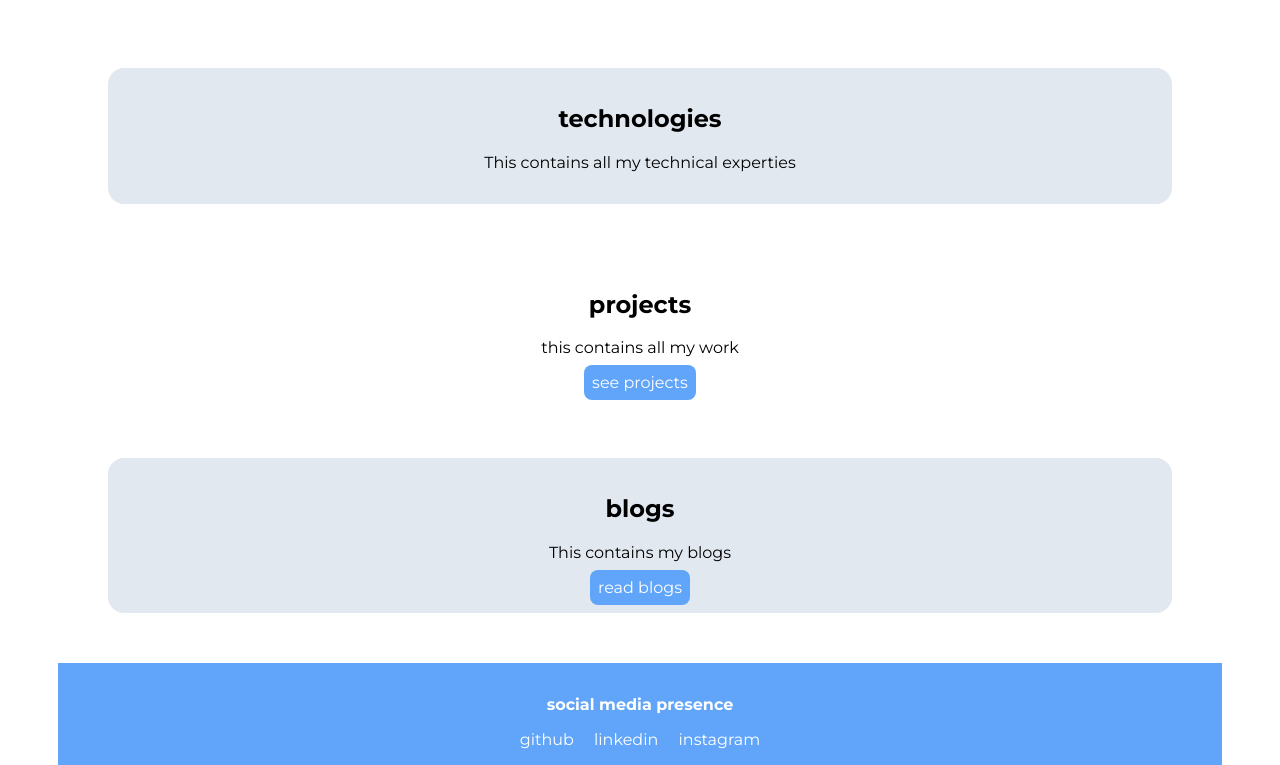
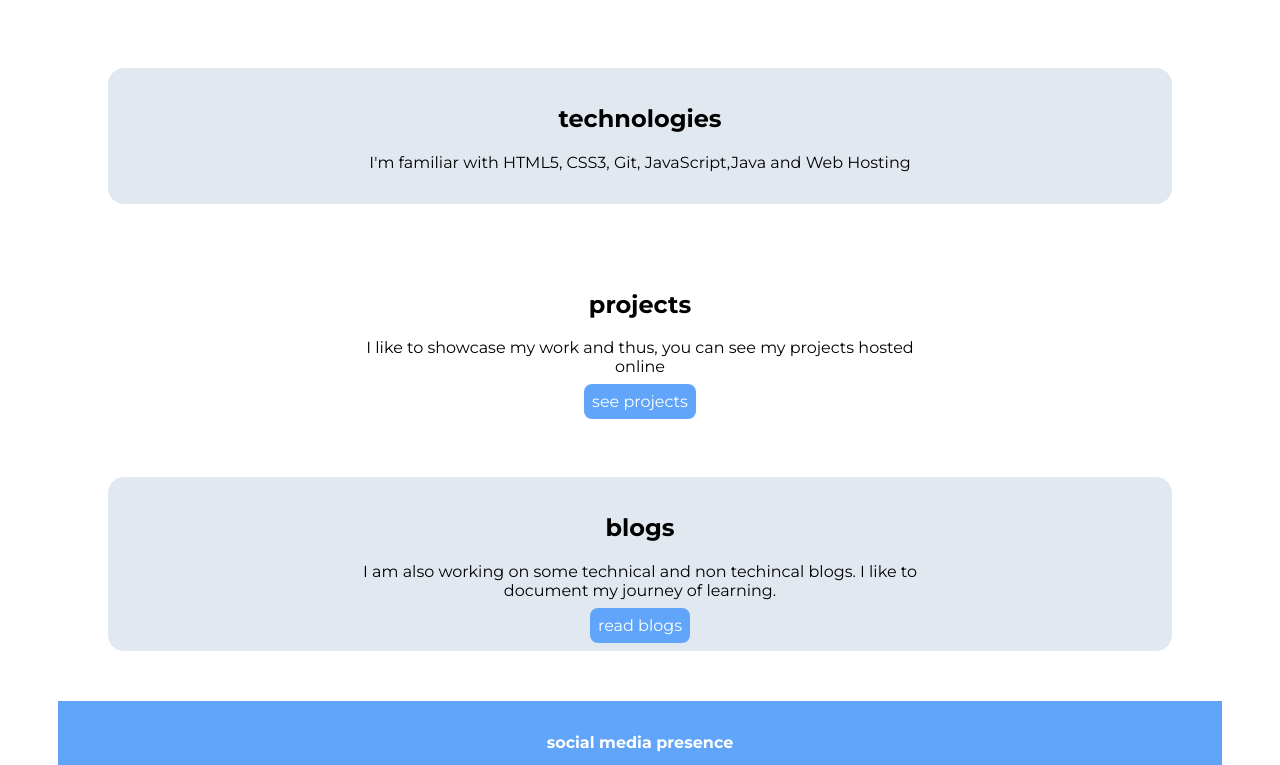
Before and after one commit to akhand-11/my-first-site, a plain HTML site: page index.html in a window 1280 px wide. Shown: the part 499-1264 px from the top of the page. Drawn offline with Linux system fonts and the light colour scheme.

Commit message:
update:html

```diff
--- a/index.html
+++ b/index.html
@@ -35,7 +35,7 @@
     <section class="ow-section">
         <div class="container-center">
         <h1>technologies </h1>
-        <p>This contains all my technical experties</p>
+        <p>I'm familiar with HTML5, CSS3, Git, JavaScript,Java and Web Hosting</p>
         </div>
     </section>
 
@@ -44,7 +44,7 @@
     <section class="section">
         <div class="container-center">
         <h1>projects</h1>
-        <p>this contains all my work </p>
+        <p>I like to showcase my work and thus, you can see my projects hosted online </p>
         <a class="link-primary-link"href="/">see projects</a>
         </div>
     </section>
@@ -54,7 +54,7 @@
     <section class="ow-section">
         <div class="container-center">
         <h1>blogs </h1>
-        <p>This contains my blogs </p>
+        <p>I am also working on some technical and non techincal blogs. I like to document my journey of learning.</p>
         <a class="link-primary-link"href="/">read blogs</a>
         </div>
     </section>
```
